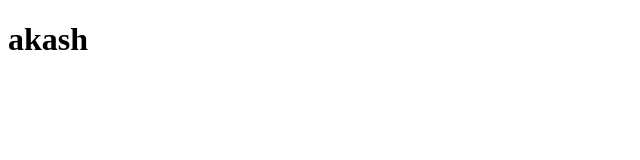
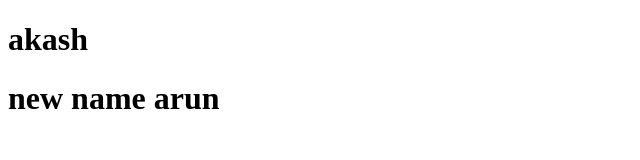
Before and after one commit to AKash-101111/create, a plain HTML site: page index.html in a window 1280 px wide. Shown: the whole page, without its empty margins (0-640 px from the left). Drawn offline with Linux system fonts and the light colour scheme.

Commit message:
added new name

```diff
--- a/index.html
+++ b/index.html
@@ -7,5 +7,6 @@
 </head>
 <body>
     <h1>akash</h1>
+    <h1>new name arun</h1>
 </body>
 </html>
```
